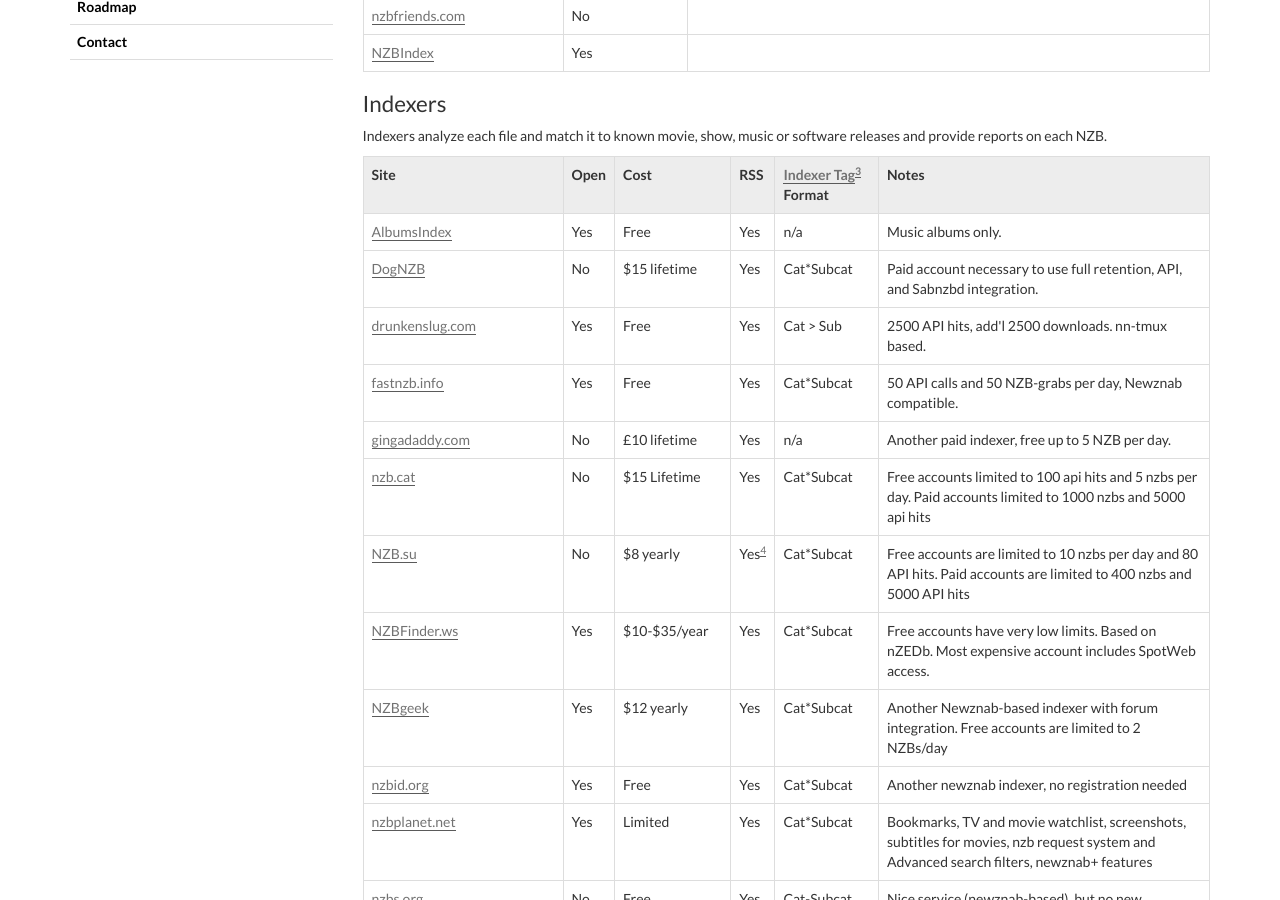
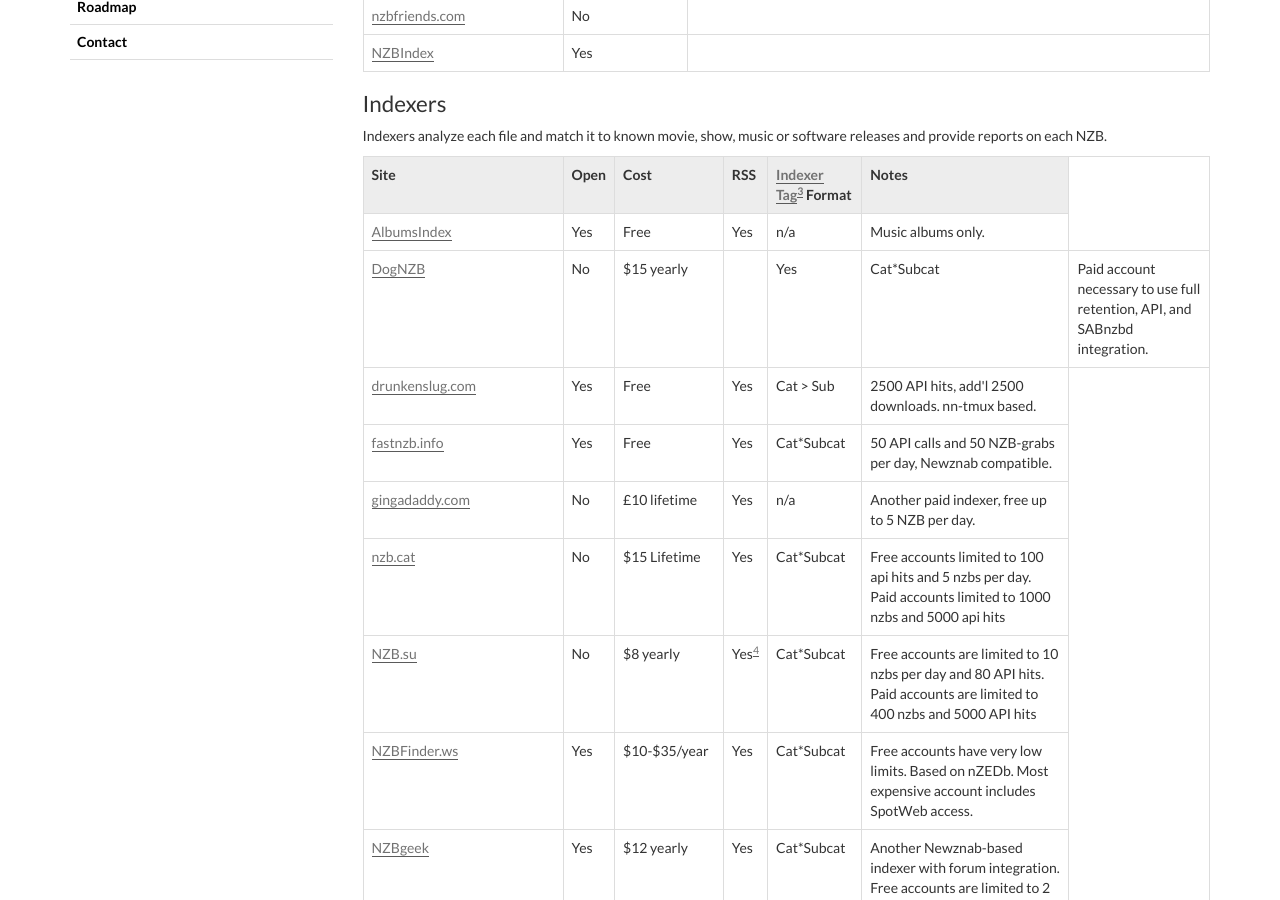
Before and after one commit to sabnzbd/sabnzbd.github.io, a Jekyll site: the page built from wiki/introduction/nzb-sources.html, in a window 1280 px wide and 900 px high, scrolled down 683 px. Built offline with Jekyll 4.4.1, drawn with Linux system fonts in a browser that asks for light colours.

Commit message:
Update DOGnzb
Closes #6

```diff
--- a/wiki/introduction/nzb-sources.html
+++ b/wiki/introduction/nzb-sources.html
@@ -78,10 +78,10 @@
         <tr>
             <td><a href="http://www.dognzb.cr" target="_blank">DogNZB</a></td>
             <td>No</td>
-            <td>$15 lifetime</td>
+            <td>$15 yearly<td>
             <td>Yes</td>
             <td>Cat*Subcat</td>
-            <td>Paid account necessary to use full retention, API, and Sabnzbd integration.</td>
+            <td>Paid account necessary to use full retention, API, and SABnzbd integration.</td>
         </tr>
         <tr>
             <td><a href="https://drunkenslug.com/" target="_blank">drunkenslug.com</a></td>
```
